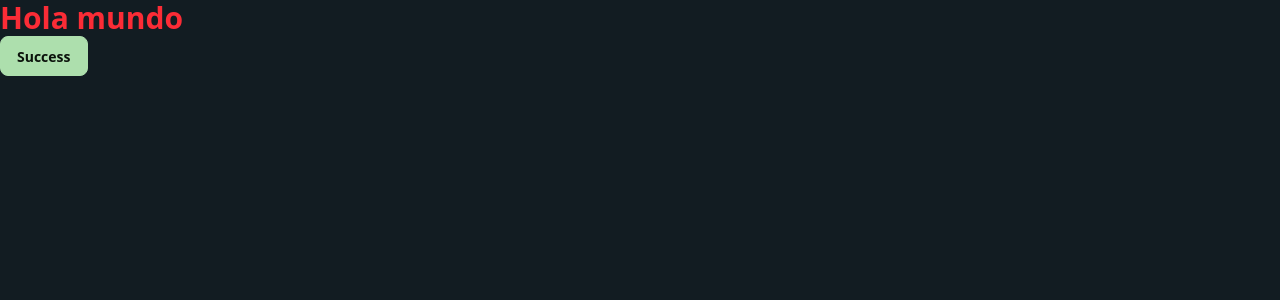
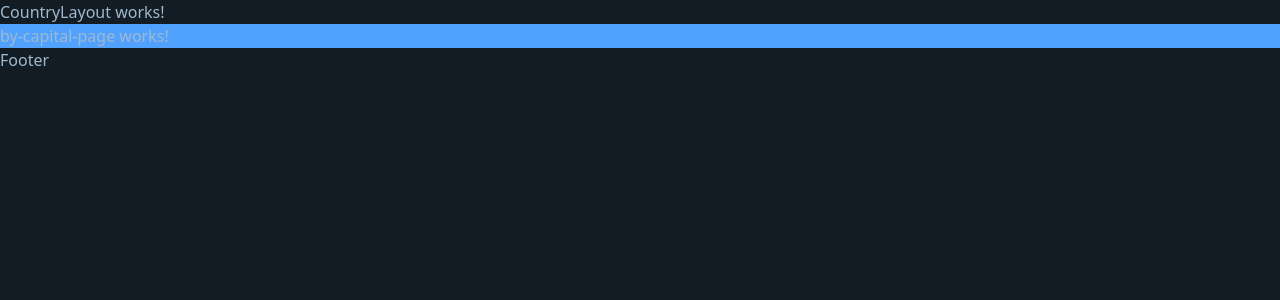
Before and after one commit to FernandoCano193/country-app, an Angular app: page /country/by-capital in a window 1280 px wide. Before the commit this address led to /. Shown: the top 300 px of the page. Built offline with nearby package versions, Linux system fonts and the light colour scheme.

Commit message:
Se agrego la estructura del proyecto y el layout

```diff
--- a/src/app/app.component.html
+++ b/src/app/app.component.html
@@ -1,2 +1 @@
-<h1 class="text-3xl font-bold text-red-500">Hola mundo</h1>
-<button class="btn btn-success">Success</button>
+<router-outlet></router-outlet>
--- a/src/app/app.routes.ts
+++ b/src/app/app.routes.ts
@@ -1,3 +1,17 @@
 import { Routes } from '@angular/router';
+import { HomePageComponent } from './shared/pages/home-page/home-page.component';
 
-export const routes: Routes = [];
+export const routes: Routes = [
+  {
+    path: '',
+    component: HomePageComponent,
+  },
+  {
+    path: 'country',
+    loadChildren: () => import('./country/country.routes')
+  },
+  {
+    path: '**',
+    redirectTo: ''
+  }
+];
--- /dev/null
+++ b/src/app/country/country.routes.ts
@@ -0,0 +1,22 @@
+import { Routes } from "@angular/router";
+import { CountryLayoutComponent } from "./layouts/CountryLayout/CountryLayout.component";
+import { ByCapitalPageComponent } from "./pages/by-capital-page/by-capital-page.component";
+
+const countryRoutes: Routes = [
+  {
+    path: '',
+    component: CountryLayoutComponent,
+    children: [
+      {
+        path: 'by-capital',
+        component: ByCapitalPageComponent
+      },
+      {
+        path: '**',
+        redirectTo: 'by-capital',
+      }
+    ]
+  },
+];
+
+export default countryRoutes;
--- /dev/null
+++ b/src/app/country/layouts/CountryLayout/CountryLayout.component.html
@@ -0,0 +1,7 @@
+<p>CountryLayout works!</p>
+
+<section class="bg-blue-400">
+  <router-outlet/>
+</section>
+
+<h3>Footer</h3>
--- /dev/null
+++ b/src/app/country/pages/by-capital-page/by-capital-page.component.html
@@ -0,0 +1 @@
+<p>by-capital-page works!</p>
--- /dev/null
+++ b/src/app/shared/pages/home-page/home-page.component.html
@@ -0,0 +1 @@
+<p>home-page works!</p>
```
Also changed, not shown: src/app/country/layouts/CountryLayout/CountryLayout.component.ts (added, +9 -0 lines), src/app/country/pages/by-capital-page/by-capital-page.component.ts (added, +8 -0 lines), src/app/shared/pages/home-page/home-page.component.ts (added, +9 -0 lines).
